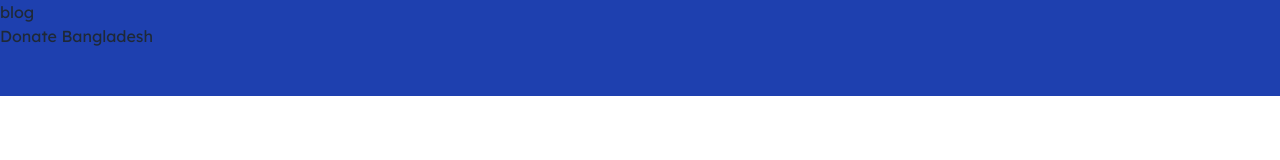
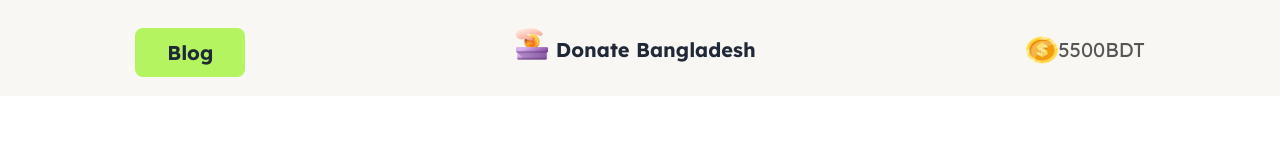
Before and after one commit to sayak53/Assignment-5, a plain HTML site: page index.html in a window 1280 px wide. Drawn offline with nearby package versions, Linux system fonts and the light colour scheme.

Commit message:
navbar added

```diff
--- a/index.html
+++ b/index.html
@@ -19,11 +19,17 @@
     </style>
 <body class="lexend">
     <header>
-        <nav class="bg-blue-800 h-24 w-full">
-            <div class="">
-                <button>blog</button>
-                <p>Donate Bangladesh</p>
-                <p><img src="" alt=""></p>
+        <nav class="bg-[#F9F7F3] h-24 w-full">
+            <div class="flex justify-around ">
+                <button class="bg-[#B4F461] h-[39px] w-[80px] font-bold text-sm lg:text-xl lg:h-[49px] lg:w-[110px] mt-7 rounded-lg">Blog</button>
+                <div class="middle flex mt-7">
+                    <img class="h-7 w-7 lg:h-8 lg:w-8" src="/assets/logo.png" alt="">
+                    <p class="text-sm font-bold lg:text-xl mt-2 ml-2">Donate Bangladesh</p>
+                </div>
+                <div class="last flex mt-9">
+                    <img class="w-6 h-6 lg:w-8 lg:h-7" src="/assets/coin.png" alt="">
+                    <p class="text-sm text-[#111111B3] lg:text-xl">5500BDT</p>
+                </div>
             </div>
         </nav>
     </header>
```
